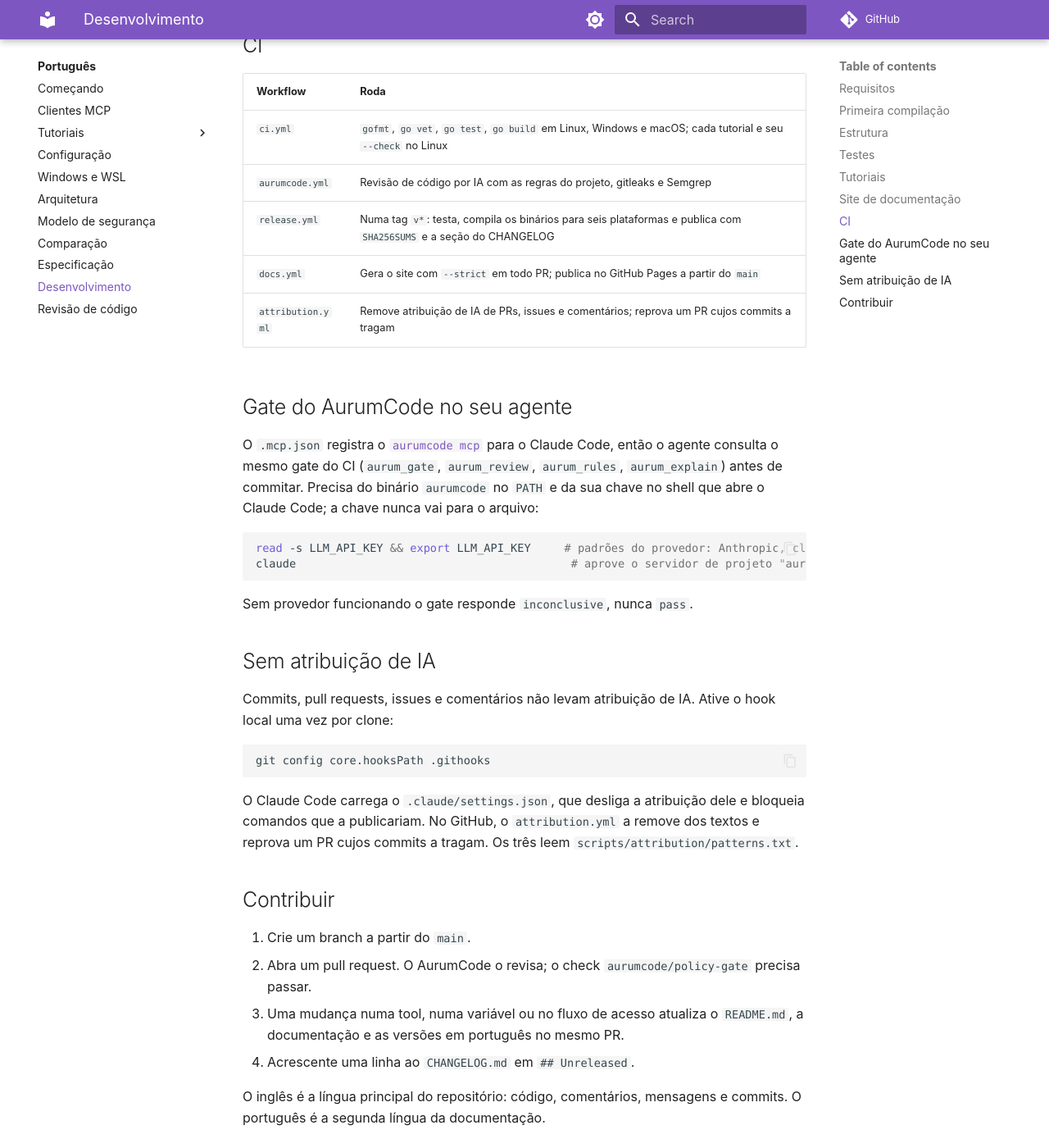
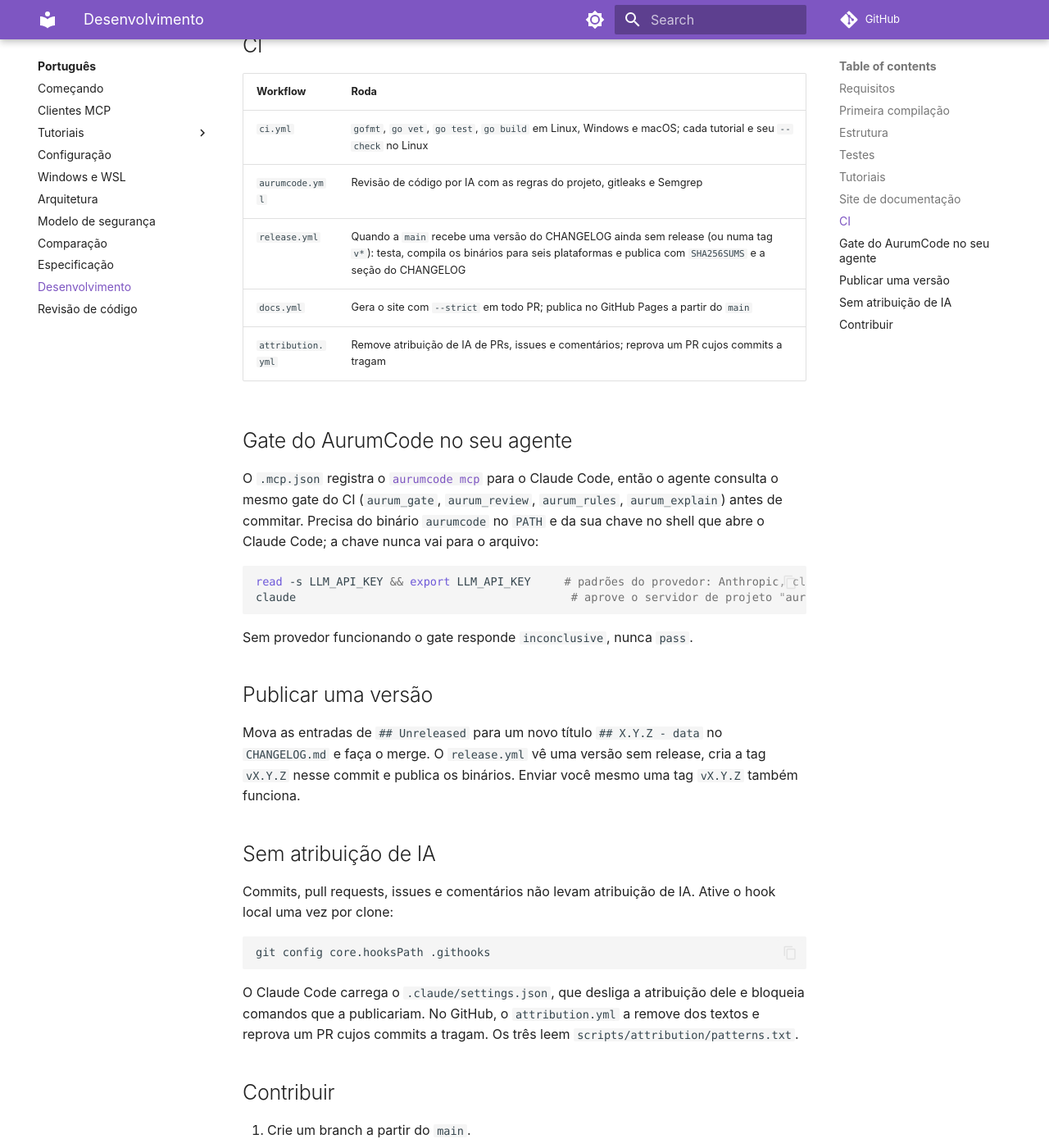
Before and after one commit to Mpaape/keyholder-mcp, an MkDocs documentation site: the page built from docs/pt-BR/development.md, in a window 1280 px wide and 1400 px high, scrolled down 2016 px. Shown: the whole window at 82% size. Built offline with MkDocs 1.6.1 and Material for MkDocs 9.7.7, drawn with Linux system fonts in a browser that asks for light colours; comment, search, counter and statistics services are not loaded.

Commit message:
Release 0.1.0 on merge
release.yml also runs when main gets a CHANGELOG.md whose newest version
has no release: it creates the tag on that commit and publishes. The
docs changes from Unreleased move into 0.1.0, which was never published.

````diff
--- a/docs/pt-BR/development.md
+++ b/docs/pt-BR/development.md
@@ -68,7 +68,7 @@ As páginas de tutorial incluem os arquivos de `demo/tutorials/*/expected/` na g
 | --- | --- |
 | `ci.yml` | `gofmt`, `go vet`, `go test`, `go build` em Linux, Windows e macOS; cada tutorial e seu `--check` no Linux |
 | `aurumcode.yml` | Revisão de código por IA com as regras do projeto, gitleaks e Semgrep |
-| `release.yml` | Numa tag `v*`: testa, compila os binários para seis plataformas e publica com `SHA256SUMS` e a seção do CHANGELOG |
+| `release.yml` | Quando a `main` recebe uma versão do CHANGELOG ainda sem release (ou numa tag `v*`): testa, compila os binários para seis plataformas e publica com `SHA256SUMS` e a seção do CHANGELOG |
 | `docs.yml` | Gera o site com `--strict` em todo PR; publica no GitHub Pages a partir do `main` |
 | `attribution.yml` | Remove atribuição de IA de PRs, issues e comentários; reprova um PR cujos commits a tragam |
 
@@ -82,6 +82,10 @@ claude                                         # aprove o servidor de projeto "a
 ```
 
 Sem provedor funcionando o gate responde `inconclusive`, nunca `pass`.
+
+## Publicar uma versão
+
+Mova as entradas de `## Unreleased` para um novo título `## X.Y.Z - data` no `CHANGELOG.md` e faça o merge. O `release.yml` vê uma versão sem release, cria a tag `vX.Y.Z` nesse commit e publica os binários. Enviar você mesmo uma tag `vX.Y.Z` também funciona.
 
 ## Sem atribuição de IA
 
````
Also changed, not shown: CHANGELOG.md (+2 -5 lines), docs/development.md (+5 -1 lines), 1 other file.
